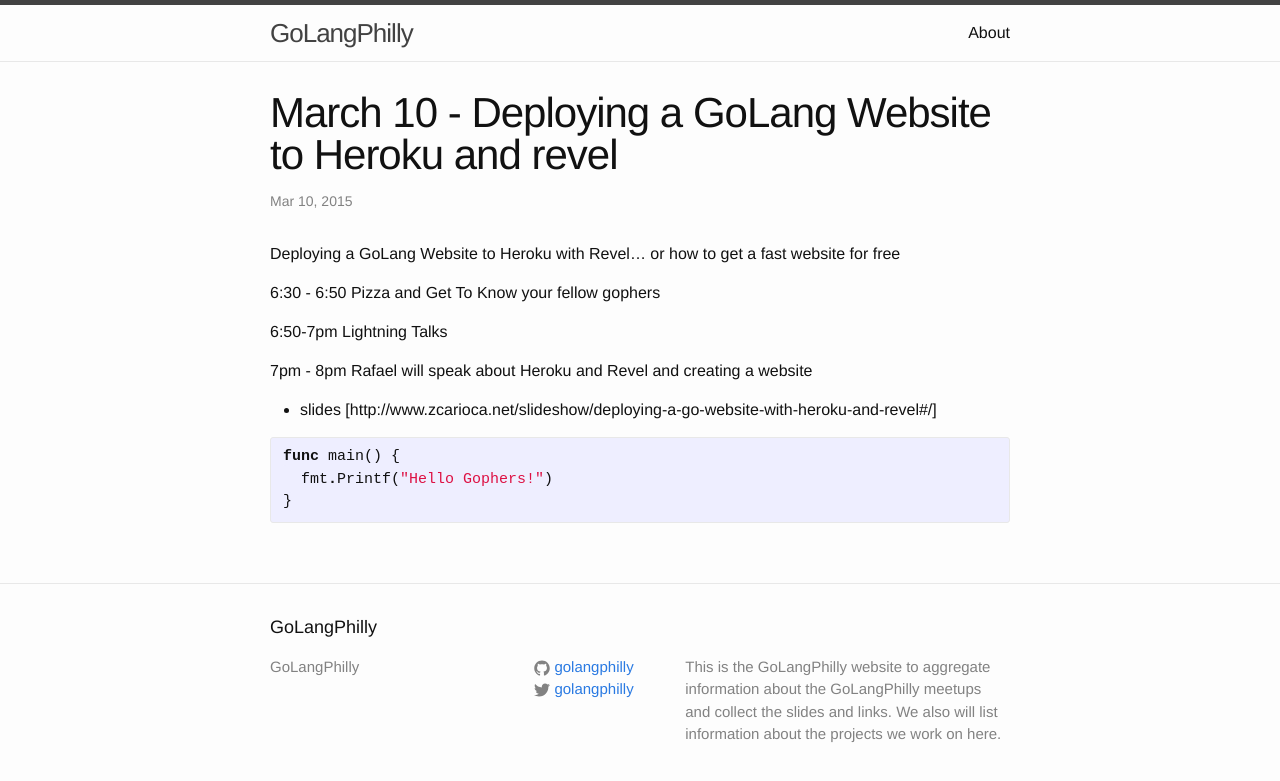
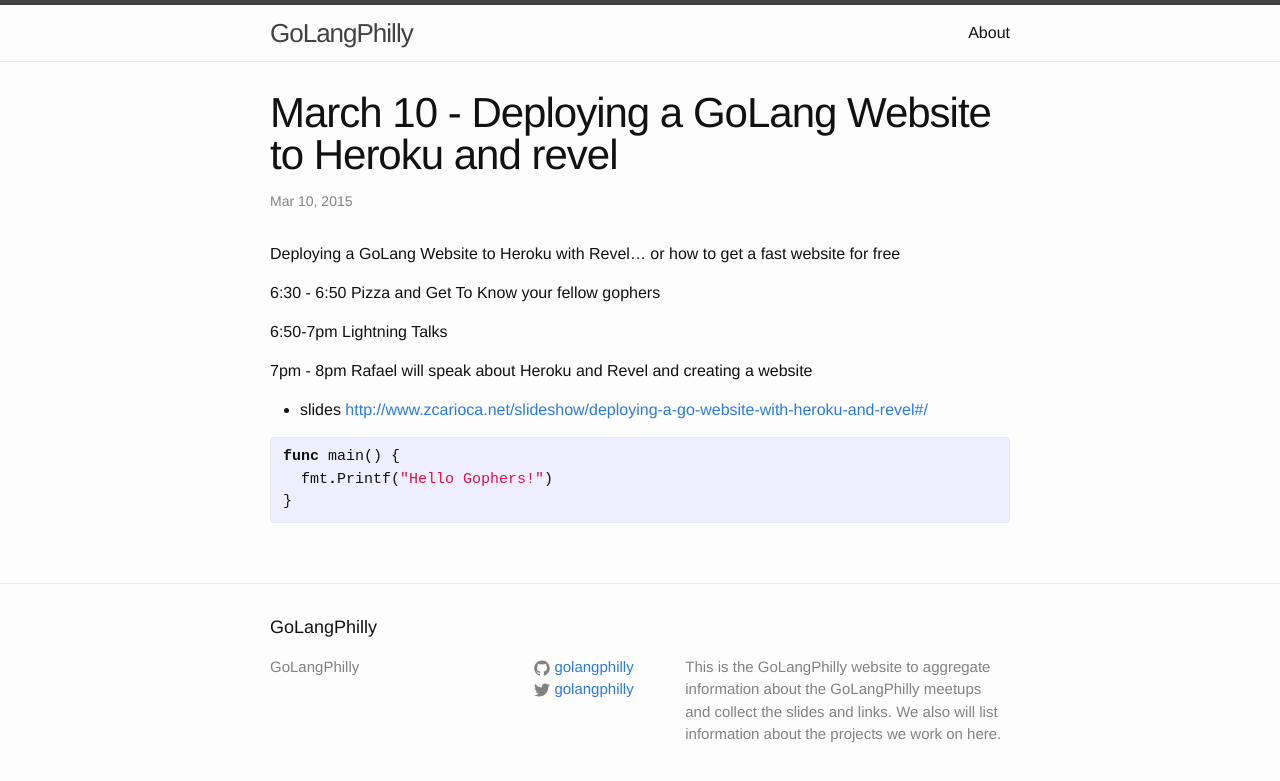
Before and after one commit to GoLangPhilly/golangphilly.github.io, a Jekyll site: the page built from _posts/2015-03-10-deploying-golang-website-to-heroku-and-revel.markdown, in a window 1280 px wide. Shown: the top 781 px of the page. Built offline with Jekyll 4.4.1, drawn with Linux system fonts in a browser that asks for light colours; part of the change alters nothing that is shown.

```diff
--- a/_posts/2015-03-10-deploying-golang-website-to-heroku-and-revel.markdown
+++ b/_posts/2015-03-10-deploying-golang-website-to-heroku-and-revel.markdown
@@ -14,7 +14,7 @@ Deploying a GoLang Website to Heroku with Revel... or how to get a fast website
 6:50-7pm Lightning Talks
 
 7pm - 8pm Rafael will speak about Heroku and Revel and creating a website
-  * slides [http://www.zcarioca.net/slideshow/deploying-a-go-website-with-heroku-and-revel#/]
+  * slides [http://www.zcarioca.net/slideshow/deploying-a-go-website-with-heroku-and-revel#/](http://www.zcarioca.net/slideshow/deploying-a-go-website-with-heroku-and-revel#/)
 
 {% highlight go %}
 func main() {
```
